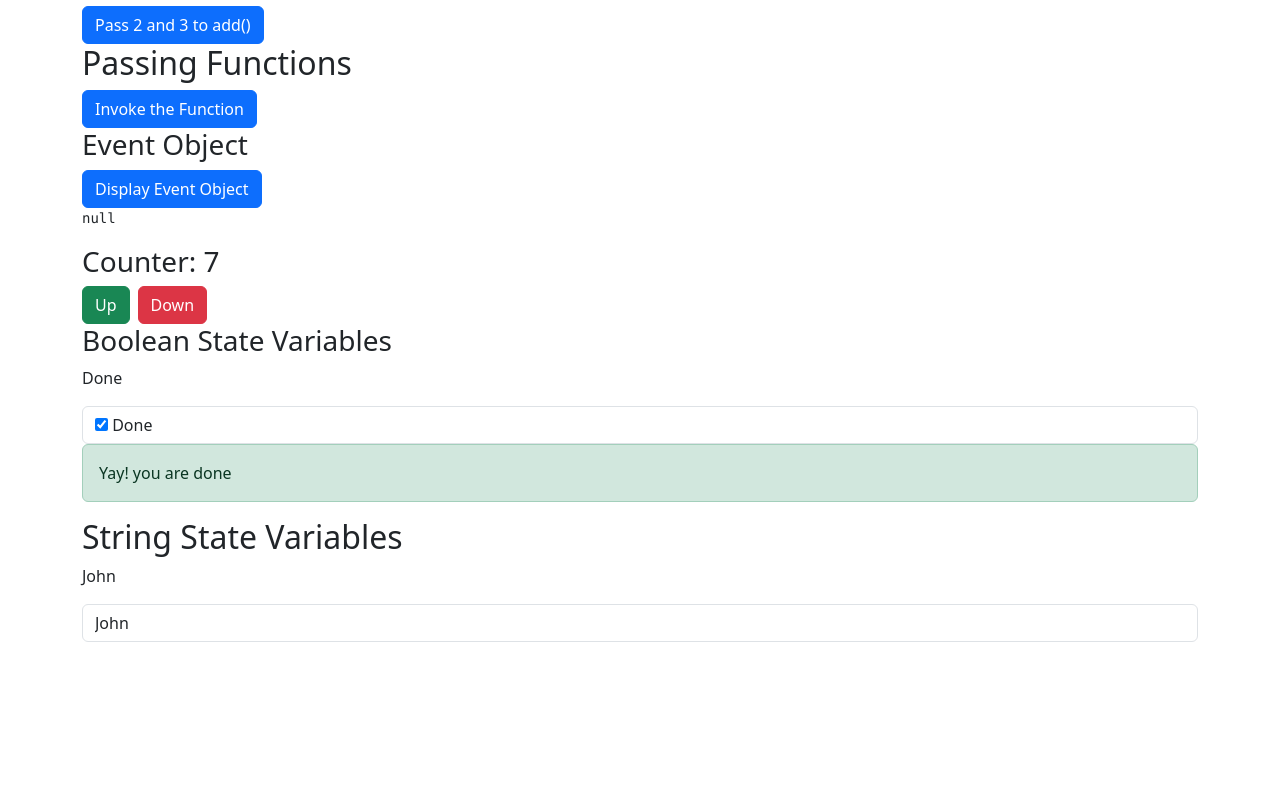
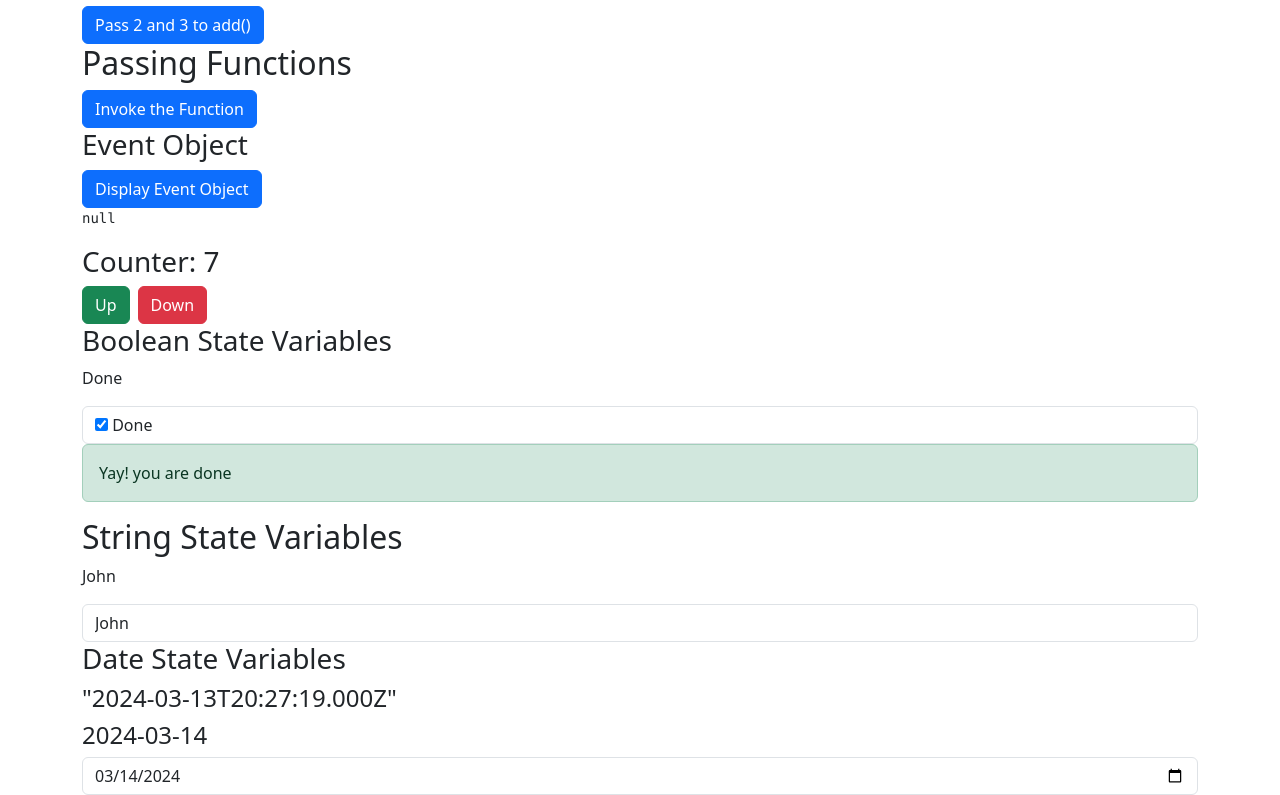
Before and after one commit to ewillia1/kanbas-react-web-app, a React (Create React App) app: page /#/Labs/a4 in a window 1280 px wide. Shown: the part 212-1007 px from the top of the page. Before the commit the page ends 854 px from the top, so only its background shows below. Built offline with nearby package versions, Linux system fonts and the light colour scheme.

Commit message:
Finished 2.3.5 Date State Variables.

```diff
--- /dev/null
+++ b/src/Labs/a4/DateStateVariable.tsx
@@ -0,0 +1,18 @@
+import React, { useState } from "react";
+
+function DateStateVariable() {
+    const [startDate, setStartDate] = useState(new Date());
+    const dateObjectToHtmlDateString = (date: Date) => {
+        return `${date.getFullYear()}-${date.getMonth() + 1 < 10 ? 0 : ""}${date.getMonth() + 1}-${date.getDate() + 1 < 10 ? 0 : ""}${date.getDate() + 1}`;
+    };
+
+    return (
+        <div>
+            <h3>Date State Variables</h3>
+            <h4>{JSON.stringify(startDate)}</h4>
+            <h4>{dateObjectToHtmlDateString(startDate)}</h4>
+            <input className="form-control" type="date" value={dateObjectToHtmlDateString(startDate)} onChange={(e) => setStartDate(new Date(e.target.value))}/>
+        </div>
+    );
+}
+export default DateStateVariable;
--- a/src/Labs/a4/index.tsx
+++ b/src/Labs/a4/index.tsx
@@ -1,6 +1,7 @@
 import BooleanStateVariables from "./BooleanStateVariables";
 import ClickEvent from "./ClickEvent";
 import Counter from "./Counter";
+import DateStateVariable from "./DateStateVariable";
 import EventObject from "./EventObject";
 import PassingDataOnEvent from "./PassingDataOnEvent";
 import PassingFunctions from "./PassingFunctions";
@@ -21,6 +22,7 @@ function Assignment4() {
             <Counter/>
             <BooleanStateVariables/>
             <StringStateVariables/>
+            <DateStateVariable/>
         </div>
     );
 }
```
